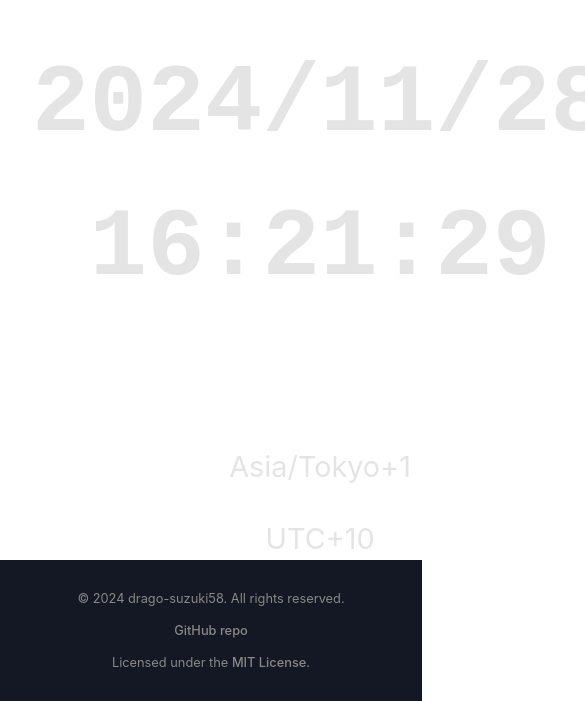
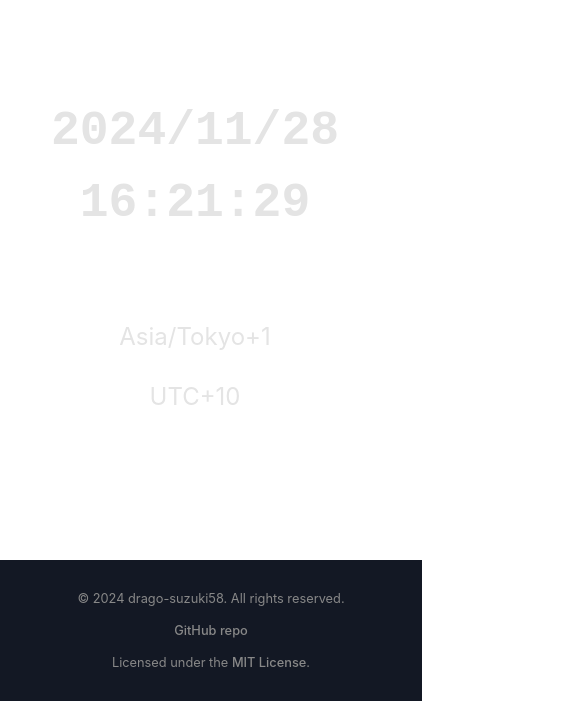
Before and after one commit to drago-suzuki58/WST-web, a React (Vite) app: page / in a window 390 px wide. Shown: the part 143-844 px from the top of the page, 585 px wide, since content can reach past the window. Built offline with nearby package versions, Linux system fonts and the light colour scheme.

Commit message:
feat: モバイルフレンドリーなCSSに変更

```diff
--- a/src/App.css
+++ b/src/App.css
@@ -19,7 +19,7 @@
   font-weight: bold;
   color: #e4e4e4;
   margin-bottom: 1rem;
-  font-family: 'Roboto Mono', monospace; /* 等幅フォントを適用 */
+  font-family: 'Roboto Mono', monospace;
 }
 
 .data-display {
@@ -29,3 +29,43 @@
   border-radius: 8px;
   display: inline-block;
 }
+
+@media (max-width: 975px) {
+  .time-display {
+    font-size: 3rem;
+  }
+  .data-display {
+    font-size: 1.5rem;
+    margin-bottom: 3rem;
+  }
+}
+
+@media (max-width: 748px) {
+  .time-display {
+    font-size: 2rem;
+  }
+  .data-display {
+    font-size: 1.5rem;
+    margin-bottom: 3rem;
+  }
+}
+
+@media (max-height: 700px) {
+  .time-display {
+    font-size: 3rem;
+  }
+  .data-display {
+    font-size: 1.5rem;
+    margin-bottom: 3rem;
+  }
+}
+
+@media (max-height: 570px) {
+  .time-display {
+    font-size: 2rem;
+  }
+  .data-display {
+    font-size: 1.5rem;
+    margin-bottom: 3rem;
+  }
+}
--- a/src/index.css
+++ b/src/index.css
@@ -50,6 +50,7 @@ footer {
   position: absolute;
   bottom: 0;
   background-color: #131824;
+  margin-top: auto;
 }
 
 footer a {
```
